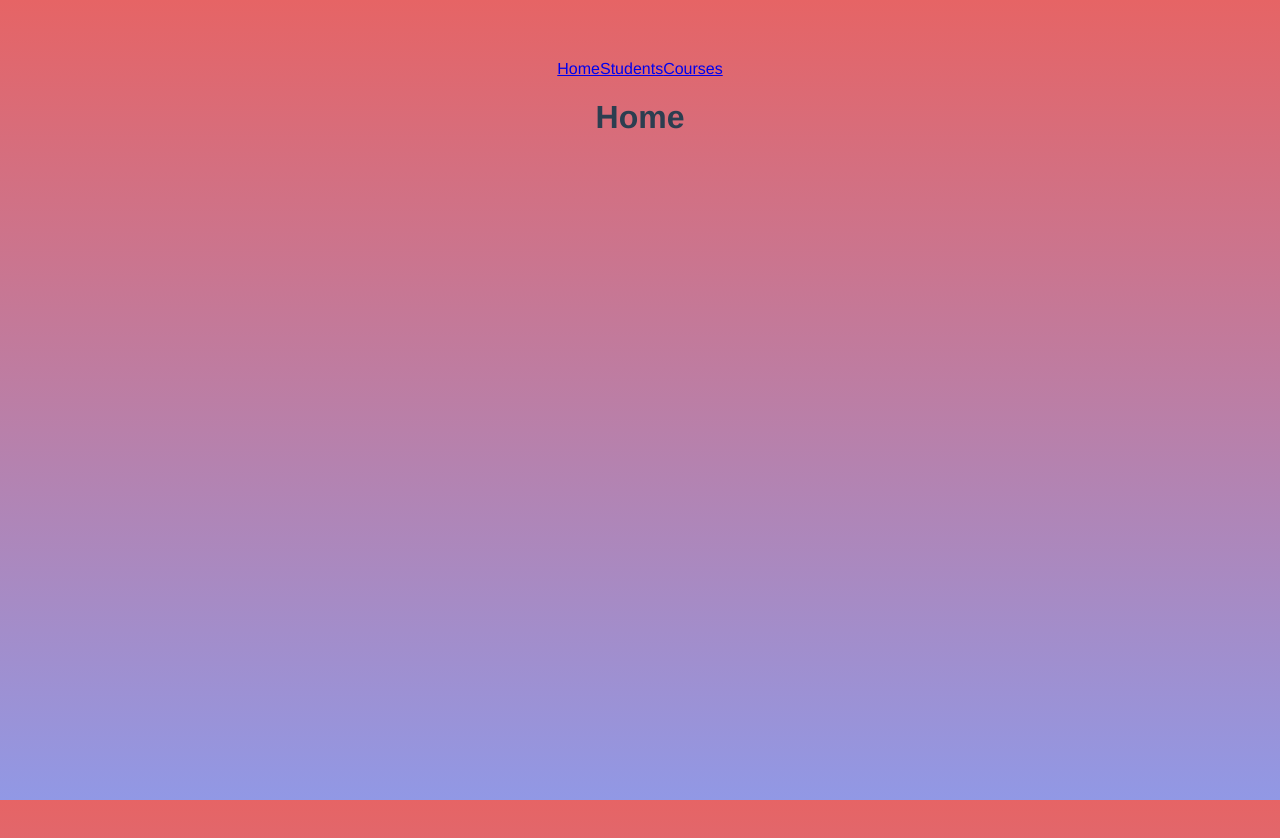
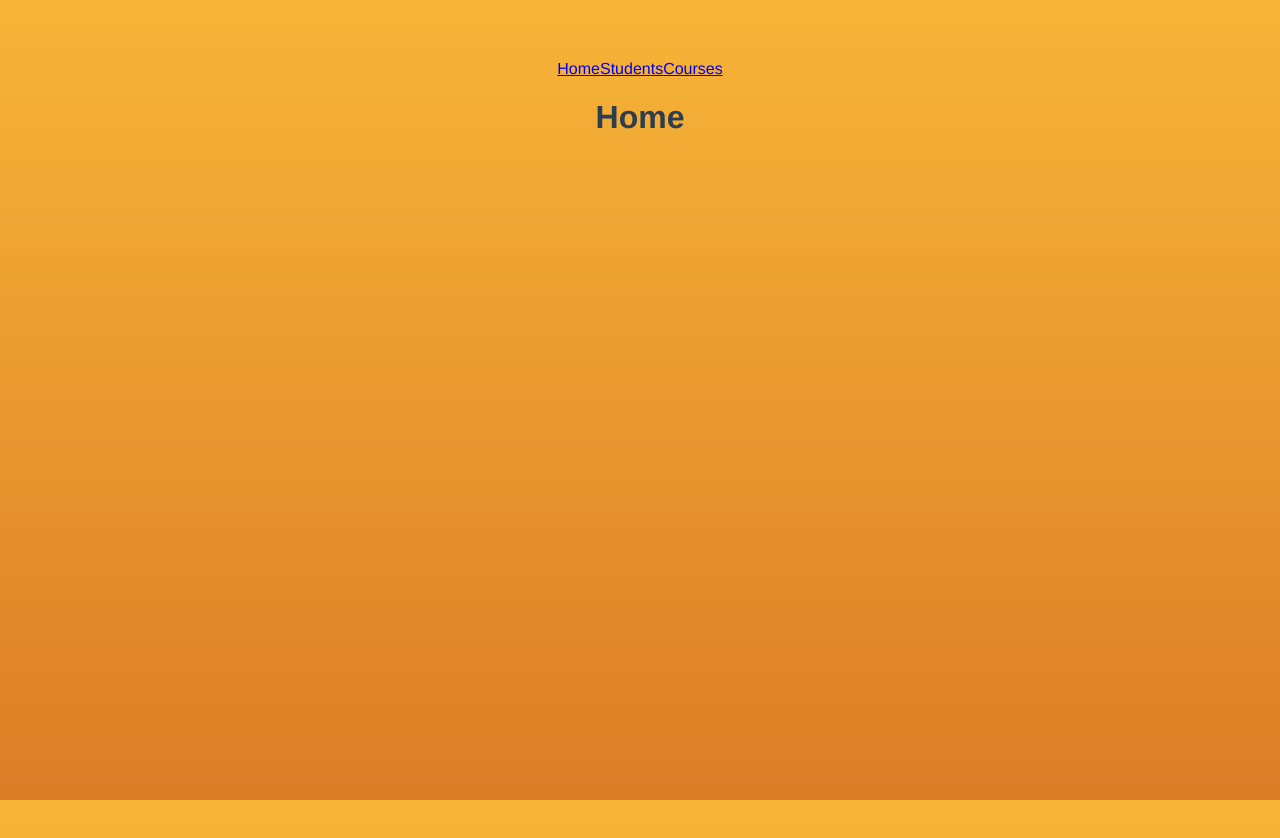
Before and after one commit to AdamMontemurro/ClownClassCenter, a Vue app in the folder client/clown-client/: page / in a window 1280 px wide. Shown: the top 838 px of the page. Built offline with nearby package versions, Linux system fonts and the light colour scheme.

Commit message:
changed gradient color

```diff
--- a/client/clown-client/style.css
+++ b/client/clown-client/style.css
@@ -1,5 +1,5 @@
 body {
-  background: linear-gradient(#e66465, #9198e5);
+  background: linear-gradient(#f7b538, #db7c26);
   height: 100%
 }
 
```
